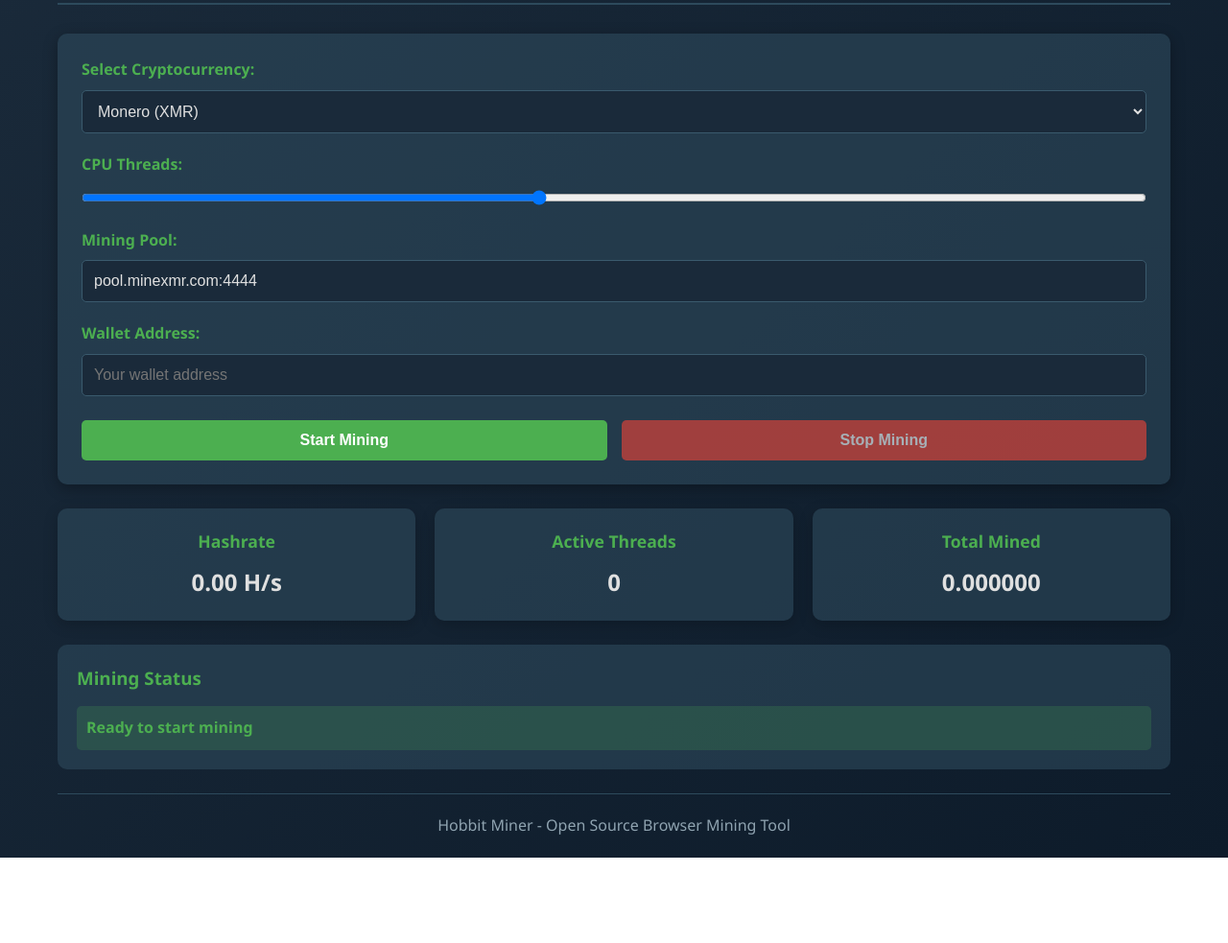
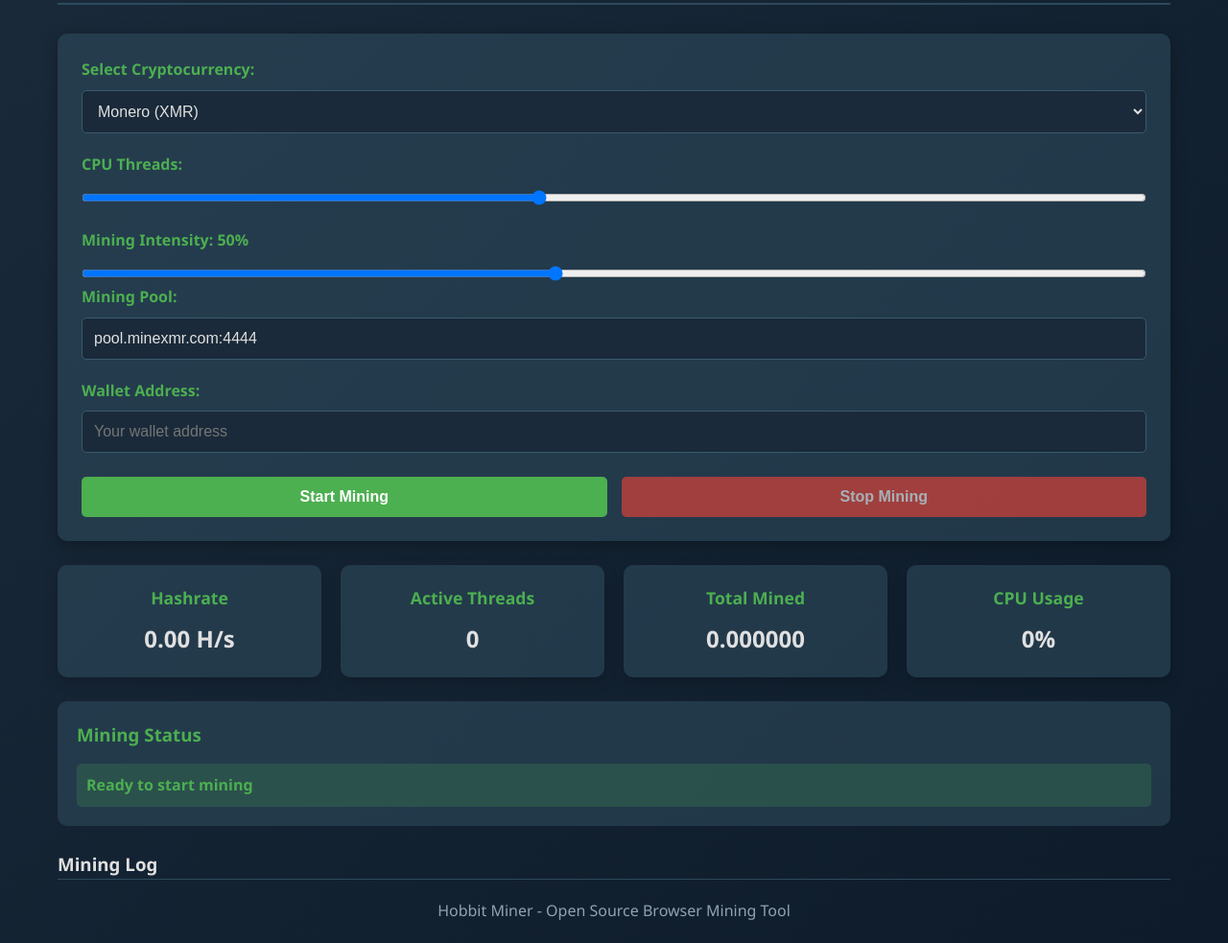
Before and after one commit to HobbitMiner/hobbit-miner, a website: page index.html in a window 1280 px wide. Shown: the part 101-1084 px from the top of the page at 96% size. Before the commit the page ends 995 px from the top, so only its background shows below. Drawn offline with Linux system fonts and the light colour scheme.

Commit message:
index.html

```diff
--- a/index.html
+++ b/index.html
@@ -34,6 +34,11 @@
                     <input type="range" id="thread-slider" min="1" max="8" value="4" class="slider">
                 </div>
 
+                <div class="intensity-control">
+                    <label id="intensity-label">Mining Intensity: <span id="intensity-value">50</span>%</label>
+                    <input type="range" id="intensity-slider" min="10" max="100" value="50" class="slider">
+                </div>
+
                 <div class="pool-settings">
                     <label id="pool-label" for="pool-input">Mining Pool:</label>
                     <input type="text" id="pool-input" value="pool.minexmr.com:4444" placeholder="pool.minexmr.com:4444">
@@ -63,20 +68,31 @@
                     <h3 id="mined-title">Total Mined</h3>
                     <p id="mined-value">0</p>
                 </div>
+                <div class="stat-card">
+                    <h3 id="cpu-title">CPU Usage</h3>
+                    <p id="cpu-value">0%</p>
+                </div>
             </div>
 
             <div class="status-container">
                 <h3 id="status-title">Mining Status</h3>
                 <p id="status-text" class="status-idle">Ready to start mining</p>
+                <div class="progress-bar">
+                    <div id="progress-fill" class="progress-fill"></div>
+                </div>
+            </div>
+
+            <div class="log-container">
+                <h3>Mining Log</h3>
+                <div id="mining-log" class="log-content"></div>
             </div>
         </main>
 
         <footer>
-            <p id="footer-text">Hobbit Miner - Open Source Browser Mining Tool</p>
+            <p id="footer-text">Hobbit Miner - Open Source Browser Mining Tool | No data collection</p>
         </footer>
     </div>
 
-    <!-- WebAssembly Mining Script -->
     <script src="miner.js"></script>
     <script src="app.js"></script>
 </body>
```
